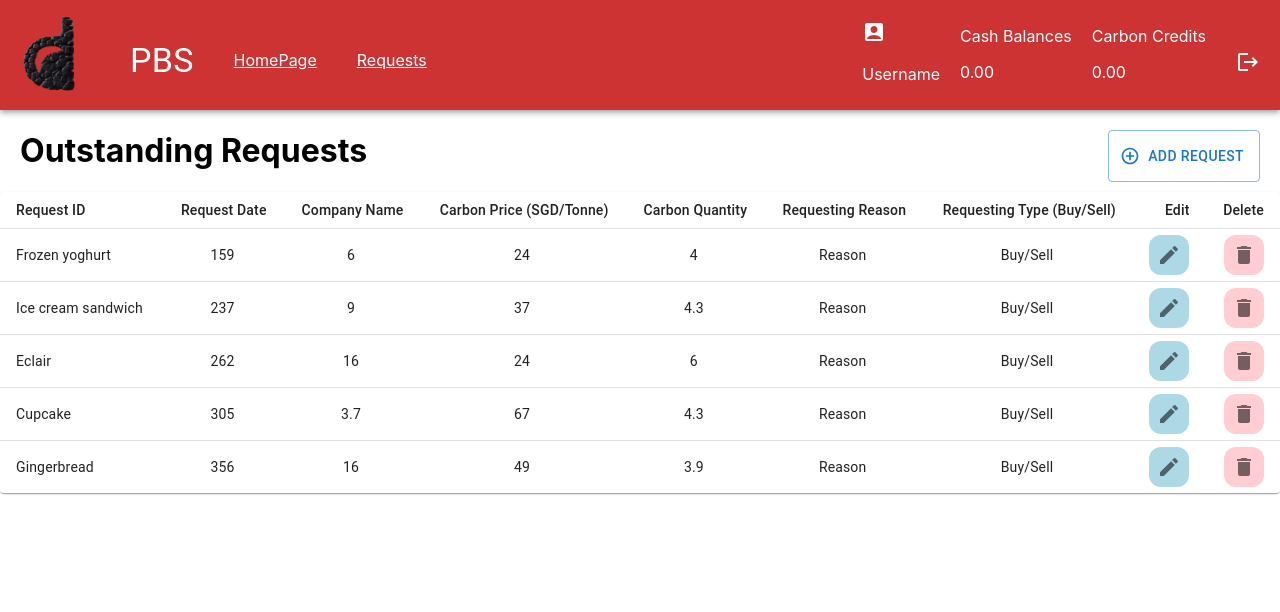
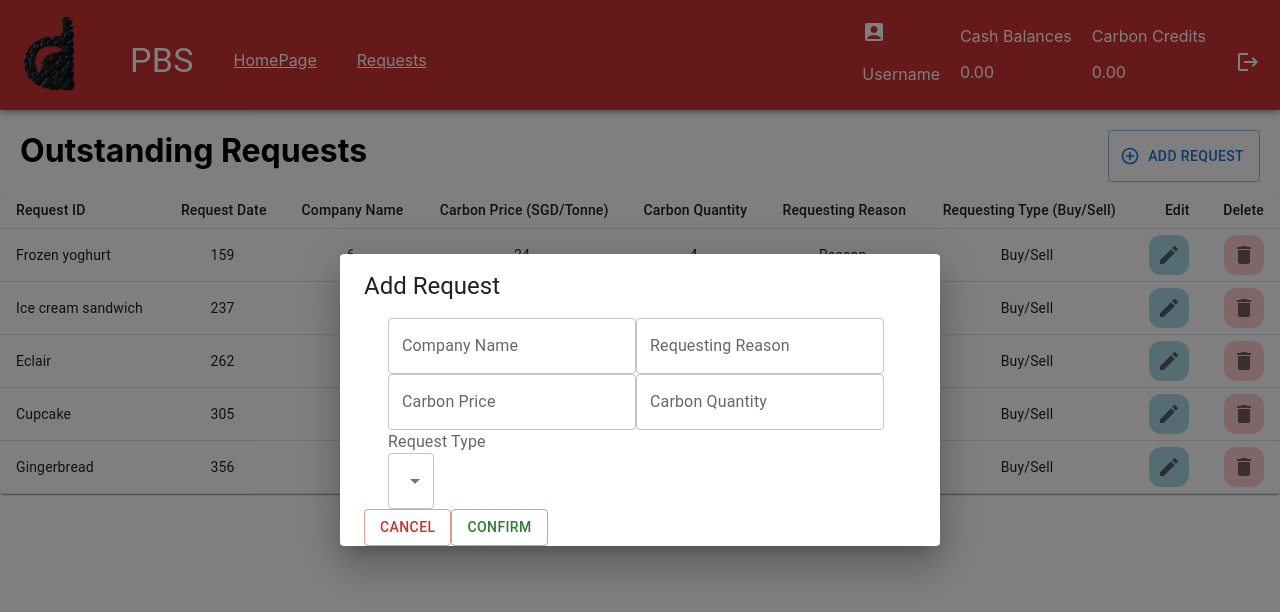
Before and after one commit to chao890/TT1_4, a React (Create React App) app in the folder frontend/: page /requests in a window 1280 px wide. Both pictures are taken after a click on the button "ADD REQUEST". Shown: the top 612 px of the page. Built offline with nearby package versions, Linux system fonts and the light colour scheme.

Commit message:
Modal modification

```diff
--- a/frontend/src/App.js
+++ b/frontend/src/App.js
@@ -5,7 +5,6 @@ import SigninPage from "./SigninPage";
 import { BrowserRouter, Routes, Route } from "react-router-dom";
 import PublicRoute from "./routes/publicRoutes";
 import Home from "./Home";
-import Temp from "./temp";
 import TestPage from "./pages/TestPage"
 
 function App() {
--- a/frontend/src/components/AddRequestModal.jsx
+++ b/frontend/src/components/AddRequestModal.jsx
@@ -1,16 +1,17 @@
 import { Dialog, DialogTitle, FormControl, InputLabel, TextField, Button, Select, MenuItem} from "@mui/material";
 import axios from "axios";
 import { useState } from "react";
+import { Container } from "@mui/material";
 
 const AddRequestModal = (
     {open, userCompany, setClose}
 ) => {
     //Other comapny, your company is passed in companyName
-    const [requestTo, setRequestTo] = useState("");
     const [carbonPrice, setCarbonPrice] = useState(0);
     const [carbonQuantity, setCarbonQuantity] = useState(0);
     const [requestingReason, setRequestingReason] = useState("");
     const [requestType, setRequestType] = useState(null);
+    const [userCompanyName, setCompanyName] = useState(userCompany);
 
     const handleAdd = () => {
         const url = ""
@@ -19,11 +20,11 @@ const AddRequestModal = (
         // }).then(
         //     setClose()
         // )
-        console.log(requestTo)
+        console.log(userCompanyName)
         console.log(requestType)
 
         setClose()
-        setRequestTo("")
+        setCompanyName("")
         setCarbonPrice(0)
         setCarbonQuantity(0)
         setRequestingReason("")
@@ -32,11 +33,12 @@ const AddRequestModal = (
 
     return (
         <Dialog open={open} >
-            <DialogTitle>
+            <DialogTitle variant="h5">
                 Add Request
             </DialogTitle>
-            <form>
-                <TextField label="Comapny Name" placeholder="Add Company Name" onChange={(e) => setCompanyName(e.target.value)}/>
+            <Container>
+            <Container >
+                <TextField label="Company Name" placeholder="Add Company Name" onChange={(e) => setCompanyName(e.target.value)}/>
                 <TextField label="Requesting Reason" placeholder="Add Requesting Reason" onChange={(e) => setRequestingReason(e.target.value)}/>
                 <TextField label="Carbon Price" placeholder="Add Carbon Price" onChange={(e) => setCarbonPrice(e.target.value)}/>
                 <TextField label="Carbon Quantity" placeholder="Add Carbon Quantity" onChange={(e) => setCarbonQuantity(e.target.value)}/>
@@ -45,17 +47,24 @@ const AddRequestModal = (
                     <MenuItem value={"Buy"}>Buy</MenuItem>
                     <MenuItem value={"Sell"}>Sell</MenuItem>
                 </Select>
-            </form>
+            </Container>
+
+            <Button align="center"
+                onClick={setClose}
+                variant="outlined"
+                color="error">
+                Cancel
+            </Button>
             <Button
                 onClick={handleAdd}
+                color="success"
+                variant="outlined"
             >
                 Confirm
             </Button>
-            <Button
-                onClick={setClose}
-            >
-                Cancel
-            </Button>
+
+            </Container>
+
         </Dialog>
     )
 }
--- a/frontend/src/components/DeleteConfirmation.jsx
+++ b/frontend/src/components/DeleteConfirmation.jsx
@@ -23,26 +23,26 @@ const DeleteConfirmationModal = (
     return (
         <div>
 
-            <Dialog
-                open={open}
-
-            >
+            <Dialog open={open} maxWidth="sm" fullWidth>
                 <DialogTitle>
                     Delete Confirmation
                 </DialogTitle>
-                <Typography>
-                    Are your sure you want to delete this request with {companyName}?
+                <Typography variant="h7" sx={{marginLeft:"25px", marginTop:"5px", marginBottom:"15px"}}>
+                    Are your sure you want to delete this request to {companyName}?
                 </Typography>
-                <div style={{display:'flex', justifyContent:'space-between'}}>
+                <div style={{display:'flex', justifyContent:'space-between', alignContent:'center', margin:'20px'}}>
+
+                <Button
+                    onClick={setClose}
+                    variant="outlined"
+                >
+                    Cancel
+                </Button>
                 <Button
                     onClick={handleDelete}
-                >
+                    color="error"
+                    variant="contained" >
                     Confirm
-                </Button>
-                <Button
-                    onClick={setClose}
-                >
-                    Cancel
                 </Button>
                 </div>
             </Dialog>
--- a/frontend/src/components/EditRequestModal.jsx
+++ b/frontend/src/components/EditRequestModal.jsx
@@ -15,6 +15,7 @@ const EditRequestModal = (
     const handleEdit = () => {
         const url = ""
         // axios.post(url, {
+
 
         // }).then(
         //     setClose()
@@ -36,25 +37,29 @@ const EditRequestModal = (
                 Edit Request
             </DialogTitle>
             <form>
-                <TextField label="Comapny Name" placeholder="Add Company Name" onChange={(e) => setRequestTo(e.target.value)}/>
-                <TextField label="Requesting Reason" placeholder="Add Requesting Reason" onChange={(e) => setRequestingReason(e.target.value)}/>
-                <TextField label="Carbon Price" placeholder="Add Carbon Price" onChange={(e) => setCarbonPrice(e.target.value)}/>
-                <TextField label="Carbon Quantity" placeholder="Add Carbon Quantity" onChange={(e) => setCarbonQuantity(e.target.value)}/>
-                <InputLabel id="request-type">Request Type</InputLabel>
+                <TextField label="Company Name" placeholder="Add Company Name" value={cName} onChange={(e) => setRequestTo(e.target.value)}/>
+                <TextField label="Requesting Reason" placeholder="Add Requesting Reason" value={rReason} onChange={(e) => setRequestingReason(e.target.value)}/>
+                <TextField label="Carbon Price" placeholder="Add Carbon Price" value={cPrice} onChange={(e) => setCarbonPrice(e.target.value)}/>
+                <TextField label="Carbon Quantity" placeholder="Add Carbon Quantity" value={cQuantity} onChange={(e) => setCarbonQuantity(e.target.value)}/>
+                <InputLabel id="request-type" value={rType}>Request Type</InputLabel>
                 <Select labelId="request-type" id='qwe' label="Request Type" onChange={(e) => setRequestType(e.target.value)}>
                     <MenuItem value={"Buy"}>Buy</MenuItem>
                     <MenuItem value={"Sell"}>Sell</MenuItem>
                 </Select>
             </form>
+            <Button align="center"
+                onClick={setClose}
+                variant="outlined"
+                color="error">
+                Cancel
+            </Button>
+
             <Button
                 onClick={handleEdit}
+                color="success"
+                variant="outlined"
             >
                 Confirm
-            </Button>
-            <Button
-                onClick={setClose}
-            >
-                Cancel
             </Button>
         </Dialog>
     )
--- a/frontend/src/components/OutstandingRequests.jsx
+++ b/frontend/src/components/OutstandingRequests.jsx
@@ -1,4 +1,4 @@
-import React from "react";
+import React, { useState } from "react";
 import {Box} from "@mui/system";
 import { Container } from "@mui/system";
 import Table from '@mui/material/Table';
@@ -11,6 +11,7 @@ import Paper from '@mui/material/Paper';
 import RowItem from "./RowItem";
 import { Button } from "@mui/material";
 import AddCircleOutlineIcon from '@mui/icons-material/AddCircleOutline';
+import AddRequestModal from "./AddRequestModal";
 
 
 function createData(name, calories, fat, carbs, protein) {
@@ -27,13 +28,23 @@ const rows = [
 
 
 const OutstandingRequests=()=>{
-  return (
+
+    const [add, setAdd] = useState(false);
+
+    const handleAddClick=()=>{
+     setAdd(true);
+    }
+
+
+
+    return (
     <>
     <Box display="flex">
     <h1 style={{textAlign: "left", marginLeft: "20px"}}>
         Outstanding Requests
     </h1>
-    <Button variant="outlined" startIcon={<AddCircleOutlineIcon />}align="right" style={{marginLeft: "auto", marginRight: "20px", marginTop: "20px", marginBottom: "10px"}}>
+    <Button variant="outlined" startIcon={<AddCircleOutlineIcon />}align="right" style={{marginLeft: "auto", marginRight: "20px",
+         marginTop: "20px", marginBottom: "10px"}} onClick={handleAddClick}>
         Add Request
     </Button>
     </Box>
@@ -59,6 +70,7 @@ const OutstandingRequests=()=>{
         </TableBody>
       </Table>
     </TableContainer>
+    <AddRequestModal open={add} setClose={()=>setAdd(false)}/>
     </>
   );
 }
--- a/frontend/src/components/RowItem.jsx
+++ b/frontend/src/components/RowItem.jsx
@@ -1,13 +1,31 @@
-import React from "react";import TableCell from '@mui/material/TableCell';
+import React, { useState } from "react";
+import TableCell from '@mui/material/TableCell';
 import TableRow from '@mui/material/TableRow';
 import DeleteIcon from '@mui/icons-material/Delete';
 import EditIcon from '@mui/icons-material/Edit';
-import { Box, IconButton
- } from "@mui/material";
+import { Box, IconButton} from "@mui/material";
+import DeleteConfirmationModal from "./DeleteConfirmation";
+
+import EditRequestModal from "./EditRequestModal";
+
 
 const RowItem = ({row}) => {
+
+    const [del, setDel] = useState(false);
+
+    const handleDelClick=()=>{
+        setDel(true);
+    }
+
+    const [edit, setEdit] = useState(false);
+
+    const handleEditClick =()=>{
+        setEdit(true);
+    }
+
     return(
-        <TableRow
+        <>
+         <TableRow
           key={row.name}
           sx={{ '&:last-child td, &:last-child th': { border: 0 } }}
         >
@@ -23,20 +41,24 @@ const RowItem = ({row}) => {
           <TableCell align="center">Buy/Sell</TableCell>
 
           <TableCell align="right">{<Box sx={{ width: 40, height: 40, backgroundColor: '#ADD8E6', borderRadius: '12px', marginLeft: "auto" }}>
-                    <IconButton>
+                    <IconButton onClick={handleEditClick}>
                      <EditIcon />
                     </IconButton>
                     </Box>}
           </TableCell>
 
           <TableCell align="right">{<Box sx={{ width: 40, height: 40, backgroundColor: '#FFCDD2', borderRadius: '12px', marginLeft: "auto" }}>
-                    <IconButton>
-                     <DeleteIcon />
+                    <IconButton onClick={handleDelClick}>
+                     <DeleteIcon/>
                     </IconButton>
           </Box>}
           </TableCell>
+        </TableRow>
 
-        </TableRow>
+        <DeleteConfirmationModal companyName={row.name} open={del} setClose={()=>setDel(false)}/>
+        <EditRequestModal open={edit} setClose={()=>setEdit(false)} cName={row.fat} cPrice={row.carbs} cQuantity={row.protein} rReason={"Reason"} rType={"Buy/Sell"}/>
+        </>
+
     );
 
 }
```
